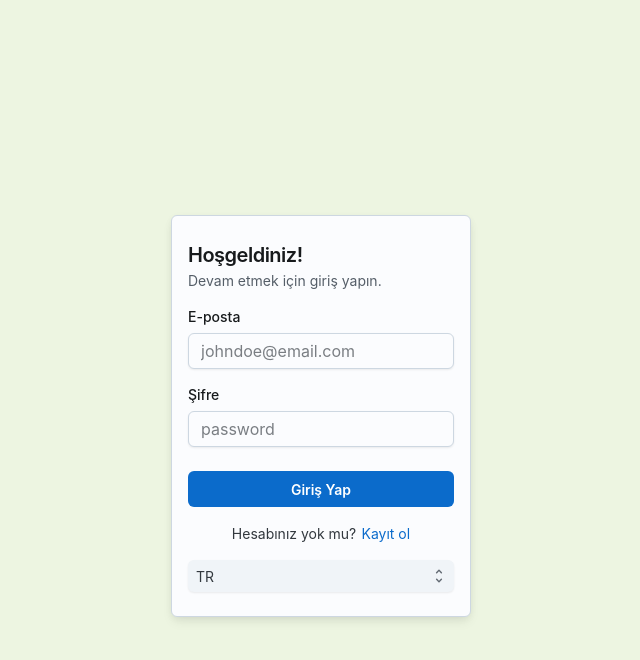
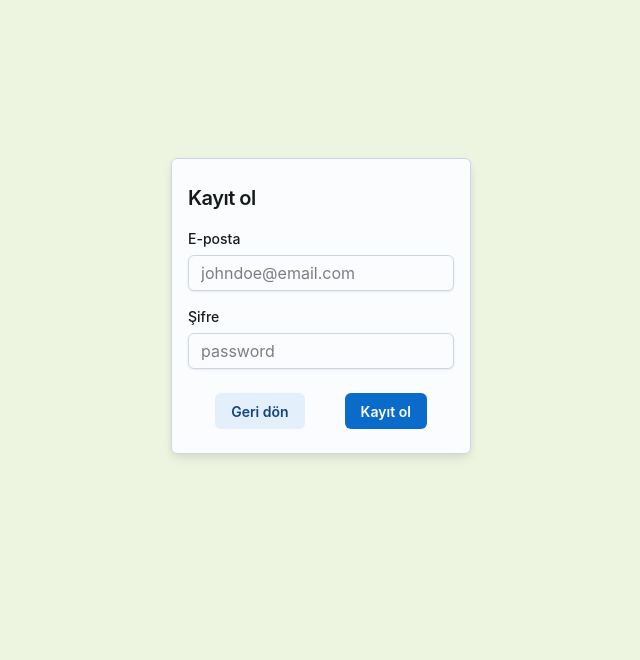
Before and after one commit to aliergul/geek-pad, a React (Create React App) app: page /sign-up in a window 1280 px wide. Before the commit this address led to /login. Shown: the top 660 px of the page, without its empty margins (319-959 px from the left). Built offline with nearby package versions, Linux system fonts and the light colour scheme; a web font is replaced by a local one.

Commit message:
signup issues

```diff
--- a/src/App.js
+++ b/src/App.js
@@ -9,6 +9,7 @@ import Content from "./components/Content";
 import { useState } from "react";
 import Login from "./pages/Auth/Login";
 import { useEffect } from "react";
+import SignUp from "./pages/Auth/SignUp";
 
 function App() {
   const [isLoggedIn, setIsLoggedIn] = useState(false);
@@ -35,7 +36,11 @@ function App() {
               </div>
             )}
           </Route>
-        </Switch>
+          <Route exact path="/sign-up">
+            <div className="w-full">
+              <SignUp />
+            </div>
+          </Route>
           {isLoggedIn === "true" ? (
             <>
               <div className="w-60 bg-sidebar rounded-lg justify-center flex">
@@ -48,6 +53,7 @@ function App() {
           ) : (
             <Redirect to="/login" />
           )}
+        </Switch>
       </div>
     </Router>
   );
--- a/src/components/Sidebar/User.js
+++ b/src/components/Sidebar/User.js
@@ -14,6 +14,7 @@ const User = () => {
     signOut(auth)
       .then(() => {
         localStorage.setItem("isLoggedIn", false);
+        localStorage.clear();
         history.push("/login");
         window.location.reload(false);
       })
--- a/src/i18n/en.json
+++ b/src/i18n/en.json
@@ -18,5 +18,13 @@
   },
   "user": {
     "logout": "Logout"
+  },
+  "signup": {
+    "title": "Sign up",
+    "email": "Email",
+    "password": "Password",
+    "back": "Back",
+    "error": "Username or password is incorrect format.",
+    "success": "Successfully signed up!"
   }
 }
--- a/src/i18n/tr.json
+++ b/src/i18n/tr.json
@@ -18,5 +18,13 @@
   },
   "user": {
     "logout": "Çıkış Yap"
+  },
+  "signup": {
+    "title": "Kayıt ol",
+    "email": "E-posta",
+    "password": "Şifre",
+    "back": "Geri dön",
+    "error": "Kullanıcı adı veya şifre yanlış formatta girildi.",
+    "success": "İşlem başarılı!"
   }
 }
--- a/src/pages/Auth/SignUp.js
+++ b/src/pages/Auth/SignUp.js
@@ -1,7 +1,125 @@
-import React from "react";
+import {
+  Button,
+  CssBaseline,
+  FormControl,
+  FormLabel,
+  Input,
+  Sheet,
+  Typography,
+} from "@mui/joy";
+import React, { useState } from "react";
+import i18n from "../../i18n/i18n";
+import { useHistory } from "react-router-dom/cjs/react-router-dom.min";
+import { createUserWithEmailAndPassword, getAuth } from "firebase/auth";
+import app from "../../firebase";
+import { Box, Snackbar } from "@mui/material";
 
 const SignUp = () => {
-  return <div>SignUp</div>;
+  const history = useHistory();
+  const auth = getAuth(app);
+
+  const [email, setEmail] = useState("");
+  const [password, setPassword] = useState("");
+  const [error, setError] = useState();
+  const [snackbar, setSnackbar] = useState(false);
+
+  const handleBack = () => {
+    history.goBack();
+  };
+
+  const handleSignup = (e) => {
+    createUserWithEmailAndPassword(auth, email, password)
+      .then((userCredential) => {
+        setSnackbar(true);
+        setTimeout(() => {
+          setSnackbar(false);
+          history.push("/login");
+        }, 1000);
+      })
+      .catch((error) => {
+        const errorMessage = error.message;
+        setError(errorMessage);
+        // ..
+      });
+  };
+
+  return (
+    <main className="grid place-items-center h-screen">
+      <CssBaseline />
+      <Sheet
+        sx={{
+          width: 300,
+          mx: "auto", // margin left & right
+          my: 4, // margin top & bottom
+          py: 3, // padding top & bottom
+          px: 2, // padding left & right
+          display: "flex",
+          flexDirection: "column",
+          gap: 2,
+          borderRadius: "sm",
+          boxShadow: "md",
+        }}
+        variant="outlined"
+      >
+        <div>
+          <Typography level="h4" component="h1">
+            <b>{i18n.t("signup:title")}</b>
+          </Typography>
+        </div>
+        <FormControl>
+          <FormLabel>{i18n.t("signup:email")}</FormLabel>
+          <Input
+            // html input attribute
+            name="email"
+            type="email"
+            placeholder="johndoe@email.com"
+            value={email}
+            onChange={(e) => setEmail(e.target.value)}
+          />
+        </FormControl>
+        <FormControl>
+          <FormLabel>{i18n.t("signup:password")}</FormLabel>
+          <Input
+            // html input attribute
+            name="password"
+            type="password"
+            placeholder="password"
+            value={password}
+            onChange={(e) => setPassword(e.target.value)}
+          />
+        </FormControl>
+        {error && (
+          <Typography color="danger" sx={{ mt: 1 }}>
+            {i18n.t("signup:error")}
+          </Typography>
+        )}
+        <div className="flex justify-center gap-x-10">
+          <Button
+            variant="soft"
+            sx={{ mt: 1 /* margin top */ }}
+            onClick={handleBack}
+          >
+            {i18n.t("signup:back")}
+          </Button>
+          <Button
+            variant="solid"
+            sx={{ mt: 1 /* margin top */ }}
+            onClick={handleSignup}
+          >
+            {i18n.t("signup:title")}
+          </Button>
+        </div>
+      </Sheet>
+      <Box sx={{ width: 500 }}>
+        <Snackbar
+          anchorOrigin={{ vertical: "bottom", horizontal: "right" }}
+          open={snackbar}
+          autoHideDuration={3000}
+          message={i18n.t("signup:success")}
+        />
+      </Box>
+    </main>
+  );
 };
 
 export default SignUp;
```
Also changed, not shown: public/manifest.json. Lines whose indentation alone changed are shown as unchanged.
